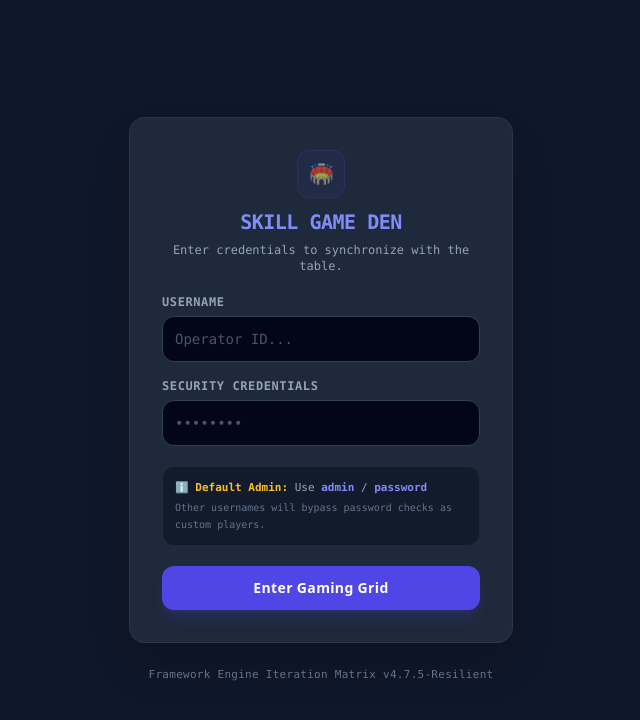
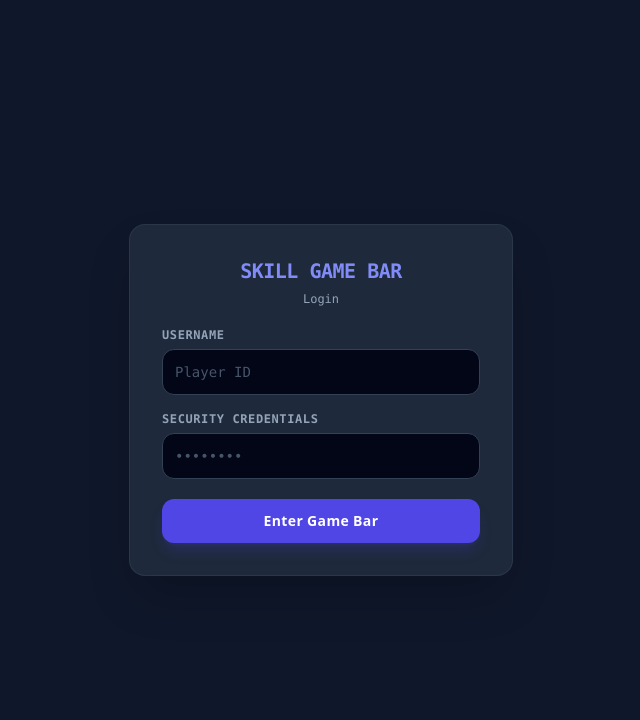
Before and after one commit to pradeepmekala4hub/skillgames2, a Flask app: page /login in a window 1280 px wide. Shown: the top 720 px of the page, without its empty margins (319-959 px from the left). Run offline with Flask 3, Linux system fonts and the light colour scheme; some libraries are stand-ins or nearby versions.

Commit message:
minor fixes and changes to names

```diff
--- a/saved_settings.json
+++ b/saved_settings.json
@@ -1,7 +1,9 @@
 {
     "custom_emotions": {
         "siri": "\ud83d\udc7e",
-        "pradeep": "\ud83d\udd25"
+        "pradeep": "\ud83d\udd25",
+        "Karthik": "\ud83e\udd21",
+        "admin": "\ud83d\udc7e"
     },
     "custom_video_reactions": {
         "admin": {
@@ -11,5 +13,5 @@
             "Wht": "https://youtube.com/shorts/8Cv_WFWnD-I?si=pbZqIus7lw2yq5PE"
         }
     },
-    "last_match_starter": "admin"
+    "last_match_starter": "pradeep"
 }
--- a/templates/game.html
+++ b/templates/game.html
@@ -359,7 +359,7 @@
         <section class="lg:col-span-1 flex flex-col justify-between rounded-xl p-4 border border-black/5" :class="state.preferences ? state.preferences.panel_color : 'bg-white'">
             <div class="space-y-4 flex-1 flex flex-col min-h-0">
                 <div>
-                    <h2 class="text-sm font-black font-mono tracking-widest text-slate-400 uppercase">📡 Synchronization Grid</h2>
+                    <h2 class="text-sm font-black font-mono tracking-widest text-slate-400 uppercase">📡 Live Scoreboard</h2>
                     <p class="text-[10px] text-slate-400 font-mono mt-0.5" x-text="'Active players: ' + (state.players ? state.players.length : 0)"></p>
                 </div>
 
--- a/templates/login.html
+++ b/templates/login.html
@@ -12,14 +12,11 @@
         <form method="POST" action="/login" class="bg-slate-800 p-8 rounded-2xl border border-slate-700/60 shadow-2xl space-y-5 transition-all duration-200 hover:border-slate-600/80">
 
             <div class="text-center space-y-1.5">
-                <div class="inline-flex items-center justify-center w-12 h-12 rounded-xl bg-indigo-600/10 border border-indigo-500/20 text-xl mb-1 animate-pulse">
-                    🏟️
-                </div>
                 <h2 class="text-xl font-black font-mono tracking-tight text-indigo-400 uppercase">
-                    Skill Game Den
+                    Skill Game Bar
                 </h2>
                 <p class="text-xs text-slate-400 font-mono">
-                    Enter credentials to synchronize with the table.
+                    Login
                 </p>
             </div>
 
@@ -41,7 +38,7 @@
                         id="username"
                         name="username"
                         required
-                        placeholder="Operator ID..."
+                        placeholder="Player ID"
                         class="w-full bg-slate-950 p-3 rounded-xl border border-slate-700 font-mono text-white text-sm placeholder-slate-600 focus:outline-none focus:border-indigo-500 focus:ring-1 focus:ring-indigo-500 transition-all"
                     >
                 </div>
@@ -59,23 +56,15 @@
                 </div>
             </div>
 
-            <div class="bg-slate-950/40 border border-slate-800 p-3 rounded-xl text-[11px] font-mono text-slate-400 leading-relaxed space-y-1">
-                <div><span class="text-amber-400 font-bold">ℹ️ Default Admin:</span> Use <span class="text-indigo-400 font-bold">admin</span> / <span class="text-indigo-400 font-bold">password</span></div>
-                <div class="text-[10px] text-slate-500">Other usernames will bypass password checks as custom players.</div>
-            </div>
-
             <button
                 type="submit"
                 class="w-full bg-indigo-600 hover:bg-indigo-500 active:bg-indigo-700 py-3 rounded-xl text-sm font-bold tracking-wide text-white transition-all duration-150 shadow-lg shadow-indigo-600/20 transform active:scale-[0.99]"
             >
-                Enter Gaming Grid
+                Enter Game Bar
             </button>
 
         </form>
 
-        <p class="text-center text-[11px] font-mono text-slate-500 mt-6 tracking-wide">
-            Framework Engine Iteration Matrix v4.7.5-Resilient
-        </p>
     </div>
 
 </body>
```
Also changed, not shown: game_logic.py (+14 -12 lines).
